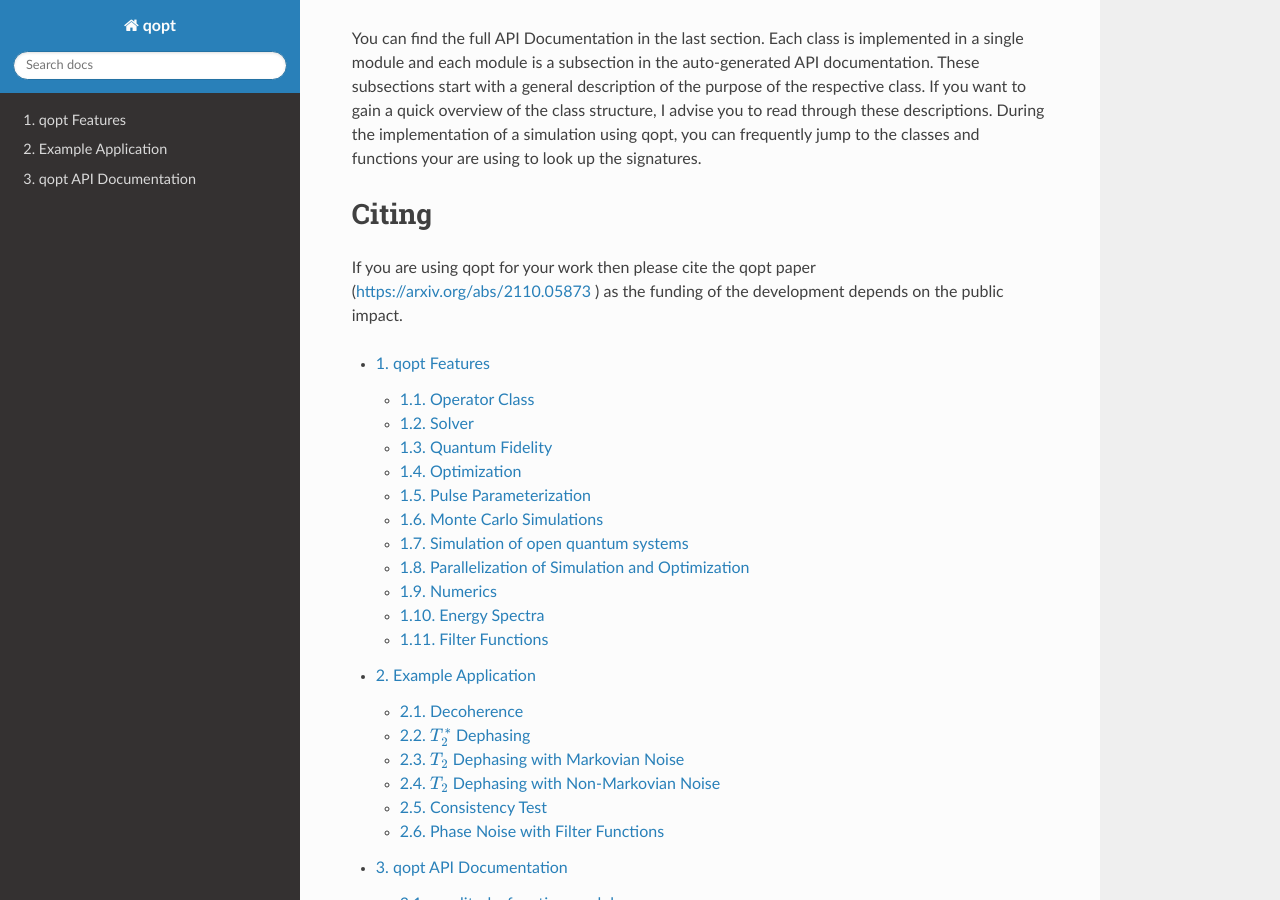
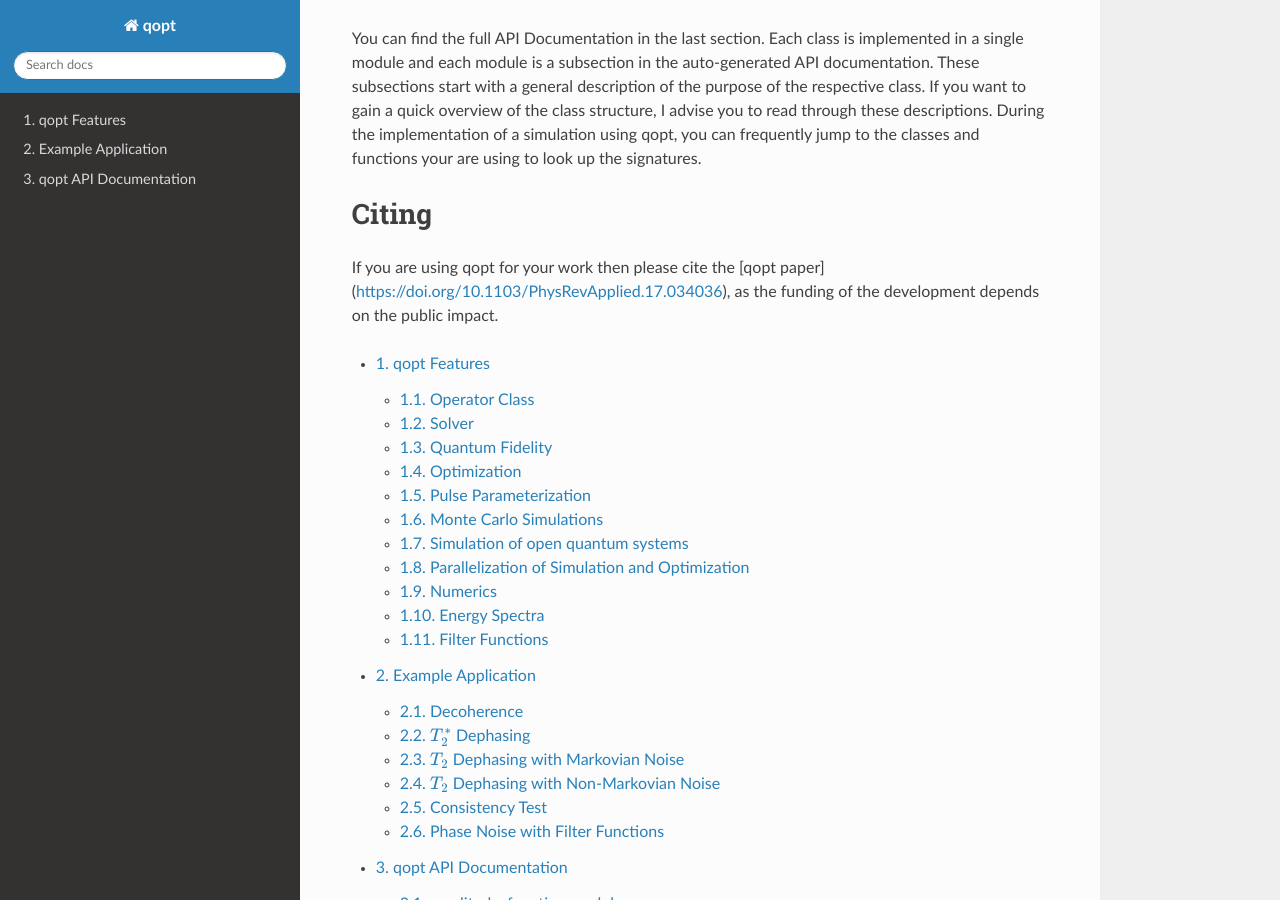
Before and after one commit to qutech/qopt, a Sphinx documentation site: the page built from doc/source/index.rst, in a window 1280 px wide and 900 px high, scrolled down 3541 px. Built offline with Sphinx 7.4.7 and the Read the Docs theme 2.0.0, drawn with Linux system fonts in a browser that asks for light colours; pages that are not in the unit, such as notebooks, are missing from menus; some of the changed lines change nothing that is shown.

Commit message:
change link from archiv to published paper

```diff
--- a/doc/source/index.rst
+++ b/doc/source/index.rst
@@ -200,9 +200,9 @@ signatures.
 Citing
 ======
 
-If you are using qopt for your work then please cite the qopt paper
-(https://arxiv.org/abs/2110.05873 ) as the funding of the development depends
-on the public impact.
+If you are using qopt for your work then please cite the
+[qopt paper](https://doi.org/10.1103/PhysRevApplied.17.034036), as the funding
+of the development depends on the public impact.
 
 
 .. toctree::
```
